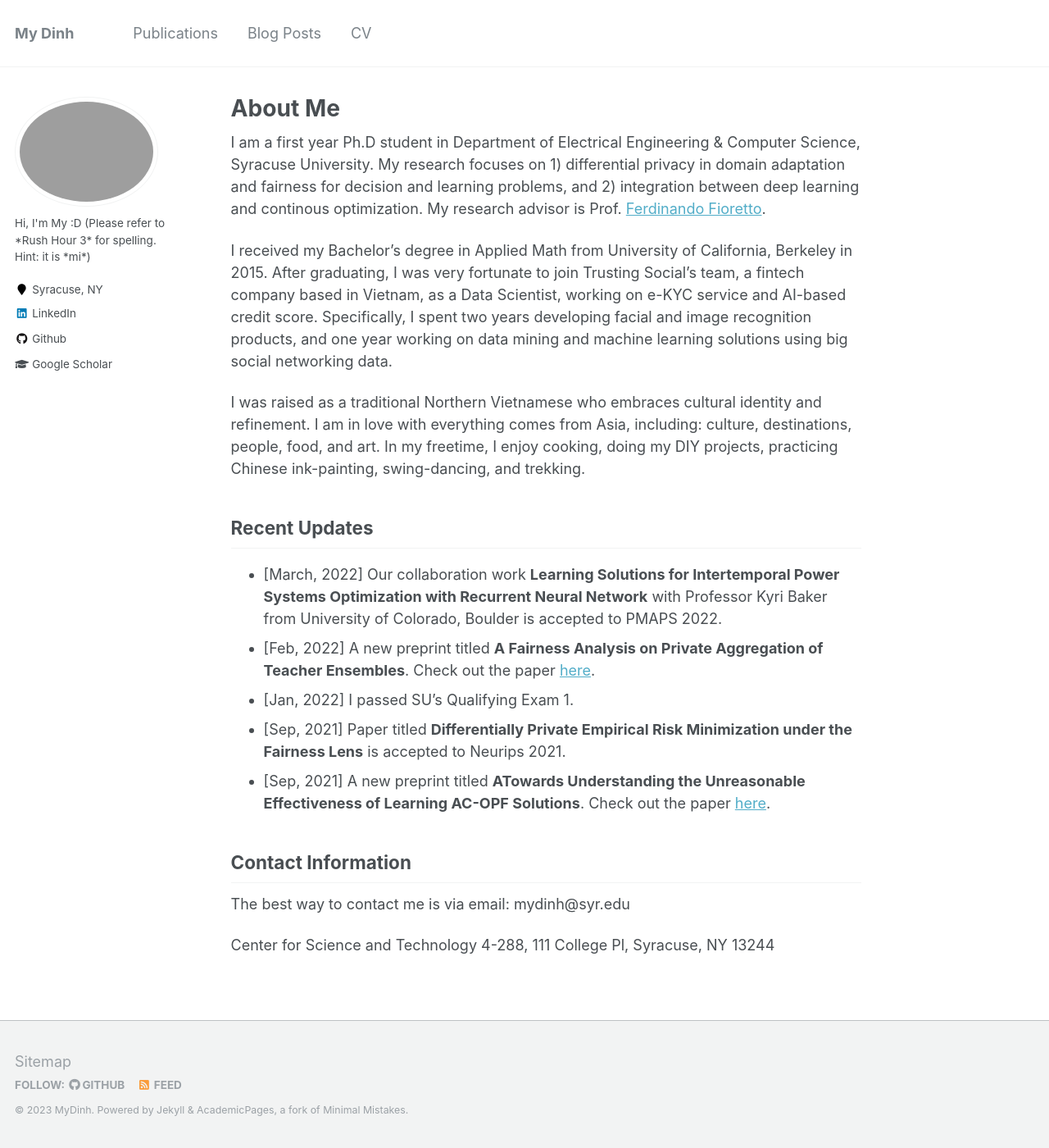
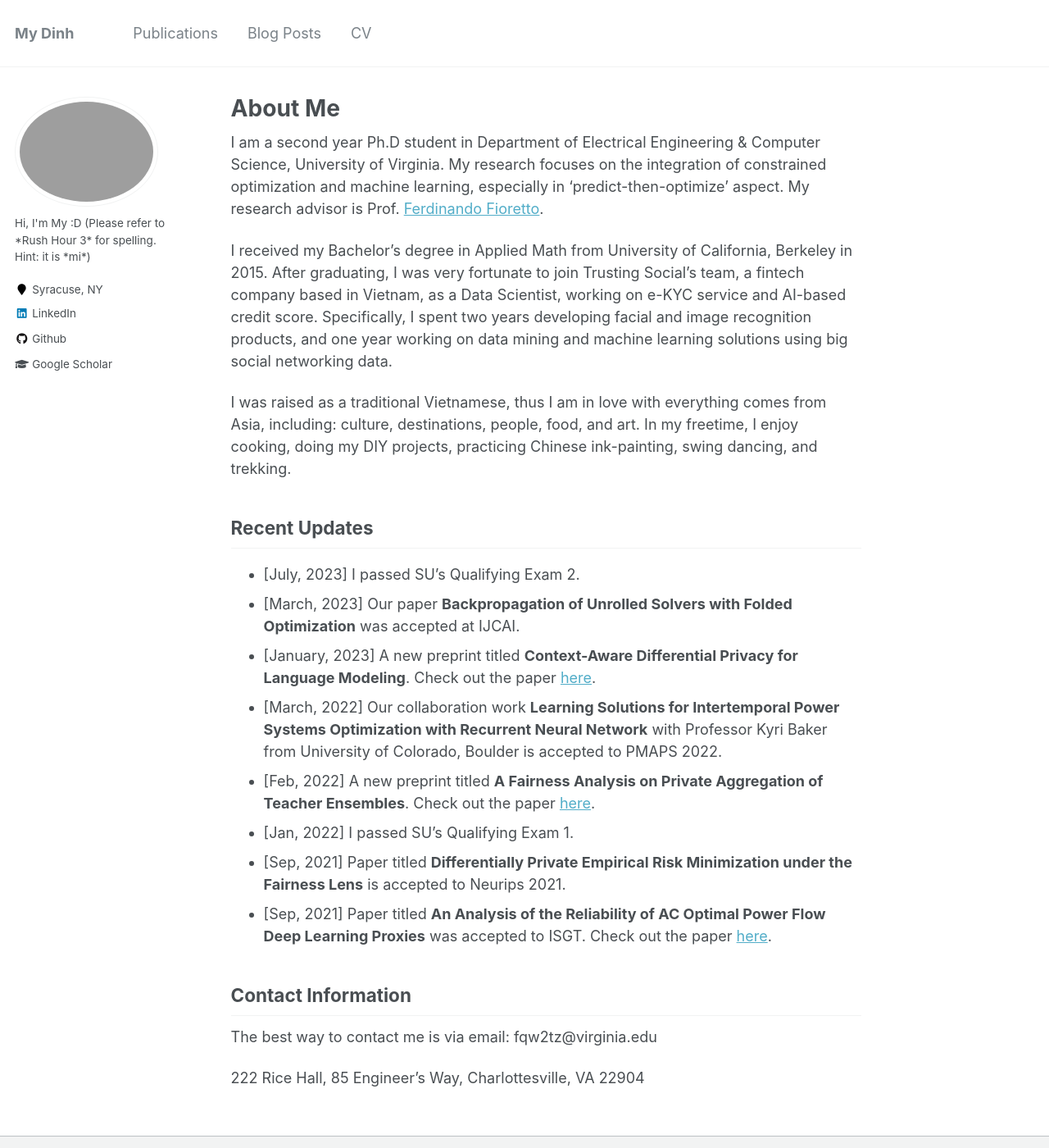
Before and after one commit to mdinh186/mdinh186.github.io, a Jekyll site: the page built from _pages/about.md, in a window 1280 px wide and 1400 px high. Shown: the whole window at 82% size. Built offline with Jekyll 4.4.1, drawn with Linux system fonts in a browser that asks for light colours.

Commit message:
add more content

```diff
--- a/_pages/about.md
+++ b/_pages/about.md
@@ -8,22 +8,25 @@ redirect_from:
   - /about.html
 ---
 
-I am a first year Ph.D student in Department of Electrical Engineering & Computer Science, Syracuse University. My research focuses on  1) differential privacy in domain adaptation and fairness for decision and learning problems, and 2) integration between deep learning and continous optimization. My research advisor is Prof. [Ferdinando Fioretto](https://web.ecs.syr.edu/~ffiorett/).
+I am a second year Ph.D student in Department of Electrical Engineering & Computer Science, University of Virginia. My research focuses on the integration of constrained optimization and machine learning, especially in 'predict-then-optimize' aspect. My research advisor is Prof. [Ferdinando Fioretto](https://nandofioretto.github.io/).
 
 I received my Bachelor's degree in Applied Math from University of California, Berkeley in 2015. After graduating, I was very fortunate to join Trusting Social's team, a fintech company based in Vietnam, as a Data Scientist, working on e-KYC service and AI-based credit score. Specifically, I spent two years developing facial and image recognition products, and one year working on data mining and machine learning solutions using big social networking data.
 
-I was raised as a traditional Northern Vietnamese who embraces cultural identity and refinement. I am in love with everything comes from Asia, including: culture, destinations, people, food, and art. In my freetime, I enjoy cooking, doing my DIY projects, practicing Chinese ink-painting, swing-dancing, and trekking.
+I was raised as a traditional Vietnamese, thus I am in love with everything comes from Asia, including: culture, destinations, people, food, and art. In my freetime, I enjoy cooking, doing my DIY projects, practicing Chinese ink-painting, swing dancing, and trekking.
 
 ## Recent Updates
+* [July, 2023] I passed SU's Qualifying Exam 2.
+* [March, 2023] Our paper **Backpropagation of Unrolled Solvers with Folded Optimization** was accepted at IJCAI.
+* [January, 2023] A new preprint titled **Context-Aware Differential Privacy for Language Modeling**. Check out the paper [here](https://arxiv.org/abs/2301.12288).
 * [March, 2022] Our collaboration work **Learning Solutions for Intertemporal
 Power Systems Optimization with Recurrent Neural Network** with Professor Kyri Baker from University of Colorado, Boulder is accepted to PMAPS 2022.
 * [Feb, 2022] A new preprint titled **A Fairness Analysis on Private Aggregation of Teacher Ensembles**. Check out the paper [here](https://arxiv.org/pdf/2109.08630.pdf).
 * [Jan, 2022] I passed SU's Qualifying Exam 1.
 * [Sep, 2021] Paper titled **Differentially Private Empirical Risk Minimization under the Fairness Lens** is accepted to Neurips 2021.
-* [Sep, 2021] A new preprint titled **ATowards Understanding the Unreasonable Effectiveness of Learning AC-OPF Solutions**. Check out the paper [here](https://arxiv.org/pdf/2111.11168.pdf).
+* [Sep, 2021] Paper titled **An Analysis of the Reliability of AC Optimal Power Flow Deep Learning Proxies** was accepted to ISGT. Check out the paper [here](https://arxiv.org/pdf/2111.11168.pdf).
 
 ## Contact Information
 
-The best way to contact me is via email: mydinh@syr.edu
+The best way to contact me is via email: fqw2tz@virginia.edu
 
-Center for Science and Technology 4-288, 111 College Pl, Syracuse, NY 13244
+222 Rice Hall, 85 Engineer's Way, Charlottesville, VA 22904
```
Also changed, not shown: _pages/publications.md (+8 -4 lines).
